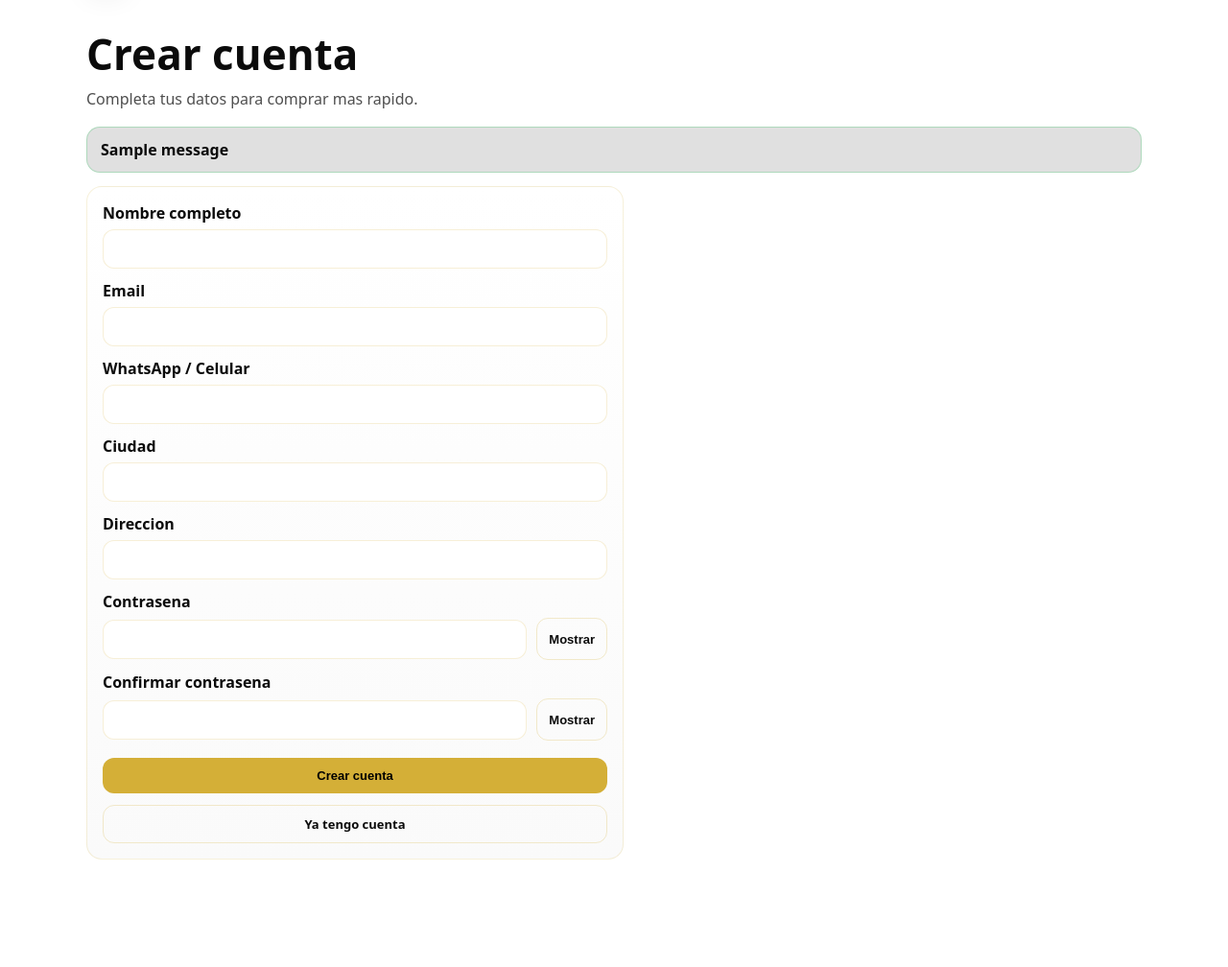
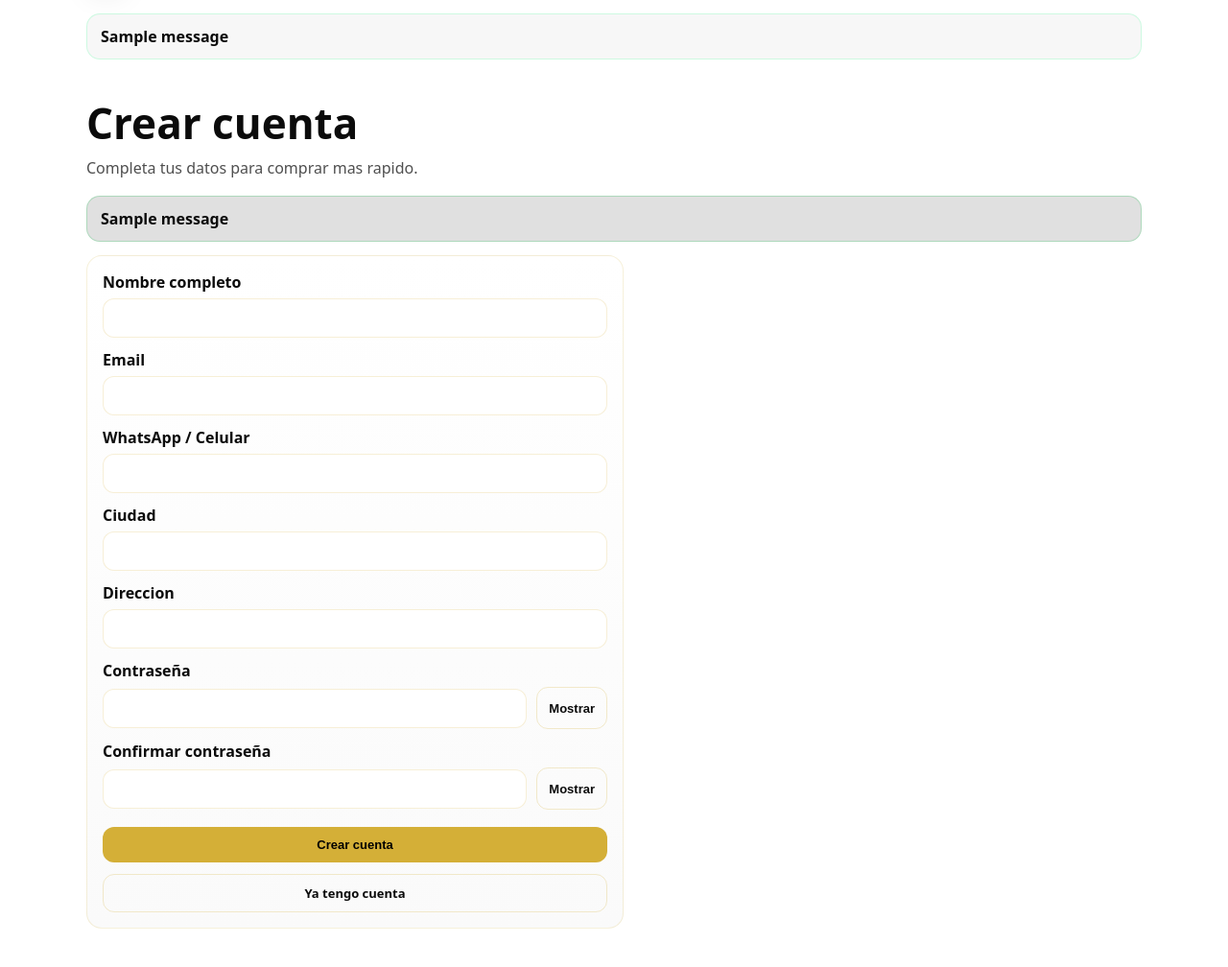
Before and after one commit to Juand13go/lamingold, a Flask app: page /register in a window 1280 px wide. Shown: the part 71-1079 px from the top of the page at 96% size. Before the commit the page ends 967 px from the top, so only its background shows below. Run offline with Flask 3, Linux system fonts and the light colour scheme; one stand-in notice (Sample message) is shown.

Commit message:
Fix checkout login guard and alerts

```diff
--- a/routes/auth.py
+++ b/routes/auth.py
@@ -34,7 +34,9 @@ def login_submit():
 
     session["user"] = public_user_session(user)
     flash("Sesion iniciada.", "success")
-    return redirect("/catalogo")
+
+    next_url = request.args.get("next") or "/catalogo"
+    return redirect(next_url)
 
 
 @auth_bp.get("/register")
@@ -82,7 +84,9 @@ def register_submit():
 
     session["user"] = public_user_session(user)
     flash("Cuenta creada y sesion iniciada.", "success")
-    return redirect("/catalogo")
+
+    next_url = request.args.get("next") or "/catalogo"
+    return redirect(next_url)
 
 
 @auth_bp.get("/logout")
--- a/routes/checkout.py
+++ b/routes/checkout.py
@@ -1,18 +1,22 @@
 from flask import Blueprint, render_template, request, redirect, session
 from services.order_service import create_order_from_cart
 from services.cart_service import totals, clear_cart, get_cart
+from routes.auth_guard import login_required
 
 checkout_bp = Blueprint("checkout", __name__)
 
 @checkout_bp.get("/checkout")
+@login_required
 def checkout_page():
     cart = get_cart()
     if not cart or len(cart) == 0:
         return redirect("/carrito")
+
     t = totals()
     return render_template("checkout.html", totals=t)
 
 @checkout_bp.post("/checkout")
+@login_required
 def checkout_submit():
     data = {
         "full_name": request.form.get("full_name", ""),
@@ -23,7 +27,7 @@ def checkout_submit():
         "notes": request.form.get("notes", ""),
     }
 
-    # ✅ PASAMOS session_user para no crear users duplicados si ya existe
+    # Pasamos session_user para asociar el pedido al usuario logueado
     result = create_order_from_cart(data, session.get("user"))
 
     # vaciamos carrito al confirmar
--- a/static/css/styles.css
+++ b/static/css/styles.css
@@ -1203,4 +1203,23 @@ body.dark .checkout-footnote{
   color: var(--text-muted) !important;
 }
 
+.alert{
+  padding:12px 14px;
+  border-radius:14px;
+  border:1px solid rgba(0,0,0,.10);
+  background: rgba(0,0,0,.03);
+  color:#0B0B0B;
+  font-weight:650;
+  margin-bottom:10px;
+}
+body.dark .alert{
+  border-color: rgba(255,255,255,.12);
+  background: rgba(255,255,255,.06);
+  color: var(--text);
+}
+.alert-warning{ border-color: rgba(212,175,55,.40); }
+.alert-error{ border-color: rgba(255,80,80,.35); }
+.alert-success{ border-color: rgba(80,255,160,.25); }
+
+
 .card-chip, .chip, .badge, .card-badge { display:none !important; }
--- a/templates/base.html
+++ b/templates/base.html
@@ -56,6 +56,15 @@
   </header>
 
   <main>
+    {% with messages = get_flashed_messages(with_categories=true) %}
+      {% if messages %}
+        <section class="container" style="padding-top:14px;">
+          {% for category, message in messages %}
+            <div class="alert alert-{{ category }}">{{ message }}</div>
+          {% endfor %}
+        </section>
+      {% endif %}
+    {% endwith %}
     {% block content %}{% endblock %}
   </main>
 
--- a/templates/login.html
+++ b/templates/login.html
@@ -28,7 +28,7 @@
         </div>
 
         <div class="auth-field">
-          <label>Contrasena</label>
+          <label>Contraseña</label>
           <div class="auth-row">
             <input class="auth-input" id="loginPass" name="password" type="password" required minlength="6">
             <button type="button" class="btn-outline" id="toggleLoginPass">
--- a/templates/register.html
+++ b/templates/register.html
@@ -48,7 +48,7 @@
         </div>
 
         <div class="auth-field">
-          <label>Contrasena</label>
+          <label>Contraseña</label>
           <div class="auth-row">
             <input class="auth-input" id="regPass1" name="password" type="password" required minlength="6">
             <button type="button" class="btn-outline" id="toggleRegPass1">
@@ -58,7 +58,7 @@
         </div>
 
         <div class="auth-field">
-          <label>Confirmar contrasena</label>
+          <label>Confirmar contraseña</label>
           <div class="auth-row">
             <input class="auth-input" id="regPass2" name="password2" type="password" required minlength="6">
             <button type="button" class="btn-outline" id="toggleRegPass2">
```
Also changed, not shown: routes/auth_guard.py (added, +11 -0 lines).
